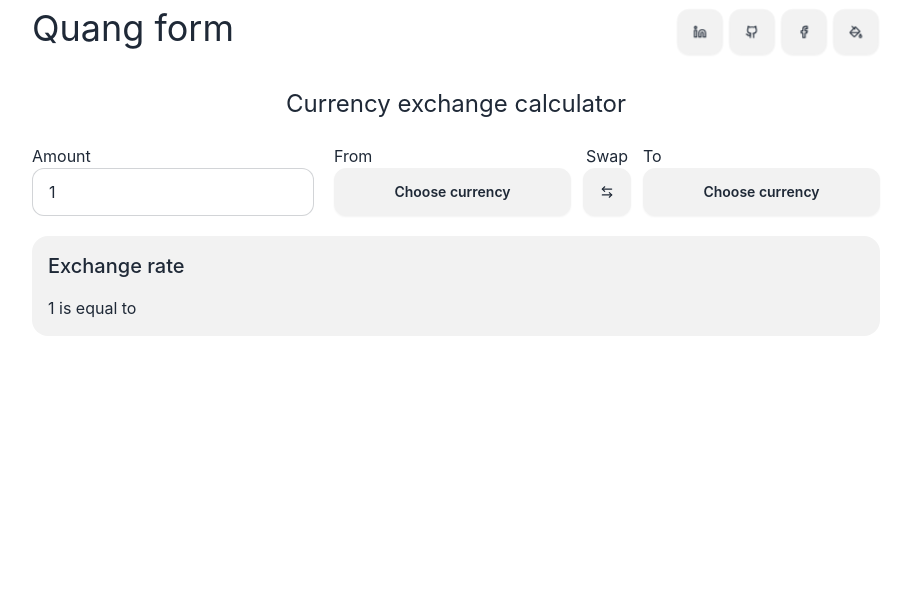
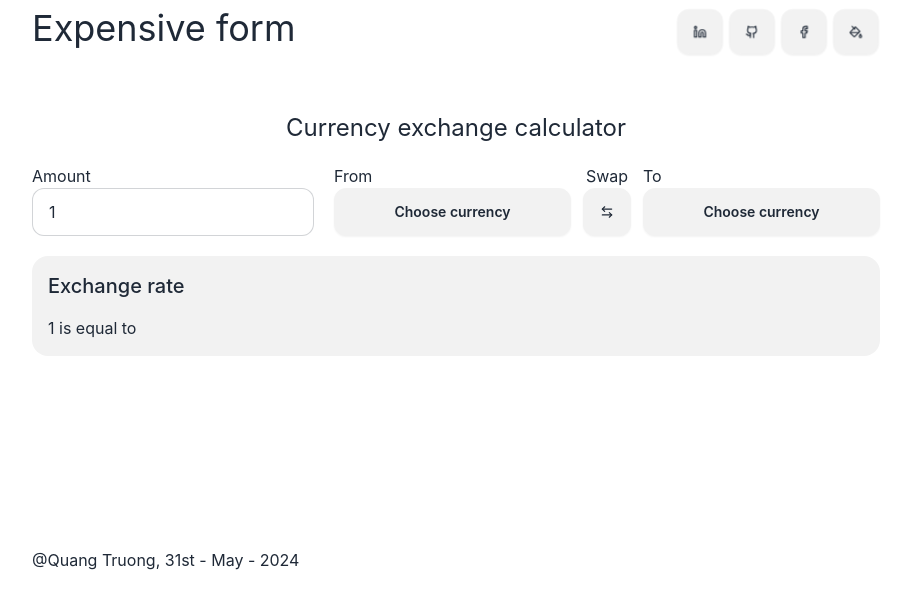
Before and after one commit to ValoQuang/99tech, a React (Create React App) app in the folder problem2/currency-form/: page / in a window 1280 px wide. Shown: the top 608 px of the page, without its empty margins (184-1095 px from the left). Built offline with nearby package versions, Linux system fonts and the light colour scheme.

Commit message:
fix: tailwindcss, padding, add footer

```diff
--- a/problem2/currency-form/src/App.tsx
+++ b/problem2/currency-form/src/App.tsx
@@ -4,9 +4,10 @@ import { useFormContext } from "./AppContextProvider";
 import { data } from "./mockData";
 import { validateCurrencyData } from "./utils/validateData";
 import Navbar from "./component/Navbar/Navbar";
+import Footer from "./component/Footer/Footer";
 
 function App() {
-  const { theme, setData, setError, error, setLoading } = useFormContext();
+  const { theme, setData, setError, setLoading } = useFormContext();
   useEffect(() => {
     //const fetchData = async () => {
     //  try {
@@ -32,7 +33,7 @@ function App() {
           const validatedData = validateCurrencyData(data);
           setData(validatedData);
           setLoading(false);
-        }, 500);
+        }, 1000);
         return () => {
           clearTimeout(responseTimeout);
         };
@@ -49,18 +50,11 @@ function App() {
       className="h-screen w-full max-lg:px-0 max-lg:overflow-x-hidden px-48"
       data-theme={theme}
     >
-      {error ? (
-        "Error message here"
-      ) : (
-        <div className="items-center align-middle max-lg:pt-1 pt-2">
-          <Navbar />
-
-          <h1 className="items-center max-lg:text-xl text-2xl align-middle flex justify-center pt-10">
-            Currency exchange calculator
-          </h1>
-          <Form />
-        </div>
-      )}
+      <div className="items-center align-middle max-lg:pt-1 pt-2">
+        <Navbar />
+        <Form />
+        <Footer />
+      </div>
     </div>
   );
 }
--- /dev/null
+++ b/problem2/currency-form/src/component/Footer/Footer.tsx
@@ -0,0 +1,11 @@
+import React from "react";
+
+const Footer = React.memo(() => {
+  return (
+    <div className="w-full h-10 flex gap-1 px-6 justify-between">
+      @Quang Truong, 31st - May - 2024
+    </div>
+  );
+});
+
+export default Footer;
--- a/problem2/currency-form/src/component/Form/Form.tsx
+++ b/problem2/currency-form/src/component/Form/Form.tsx
@@ -37,6 +37,9 @@ const Form = () => {
           </div>
         ) : (
           <div className="flex flex-col gap-5 rounded-xl ">
+            <h1 className="items-center max-lg:text-xl text-2xl align-middle flex justify-center pt-10">
+              Currency exchange calculator
+            </h1>
             <section className="flex w-full gap-5 max-lg:flex-col">
               <div className="w-1/3 max-lg:w-full">
                 <Input />
--- a/problem2/currency-form/src/component/Navbar/Navbar.tsx
+++ b/problem2/currency-form/src/component/Navbar/Navbar.tsx
@@ -9,6 +9,7 @@ import {
 import SwitchButton from "../Buttons/Switch";
 import { useFormContext } from "../../AppContextProvider";
 import { themes } from "../../mockData";
+import React from "react";
 
 const socialMediaLink = [
   {
@@ -28,7 +29,7 @@ const socialMediaLink = [
   },
 ];
 
-const Navbar = () => {
+const Navbar = React.memo(() => {
   const { theme, setTheme } = useFormContext();
   const [openDropdown, setOpenDropdown] = useState(false);
 
@@ -56,8 +57,7 @@ const Navbar = () => {
   return (
     <div data-theme={theme}>
       <nav className="w-full h-10 flex gap-1 px-6 justify-between">
-        <h1 className="text-4xl">Quang form</h1>
-
+        <h1 className="text-4xl">Expensive form</h1>
         <section className="flex gap-1 max-lg:hidden">
           {renderSocialMediaButtons}
           <SwitchButton onSwap={handleChangeTheme} icon={<LuPaintBucket />} />
@@ -78,6 +78,6 @@ const Navbar = () => {
       </nav>
     </div>
   );
-};
+});
 
 export default Navbar;
```
Also changed, not shown: 1 other file (tests, documents, lock files or other folders).
